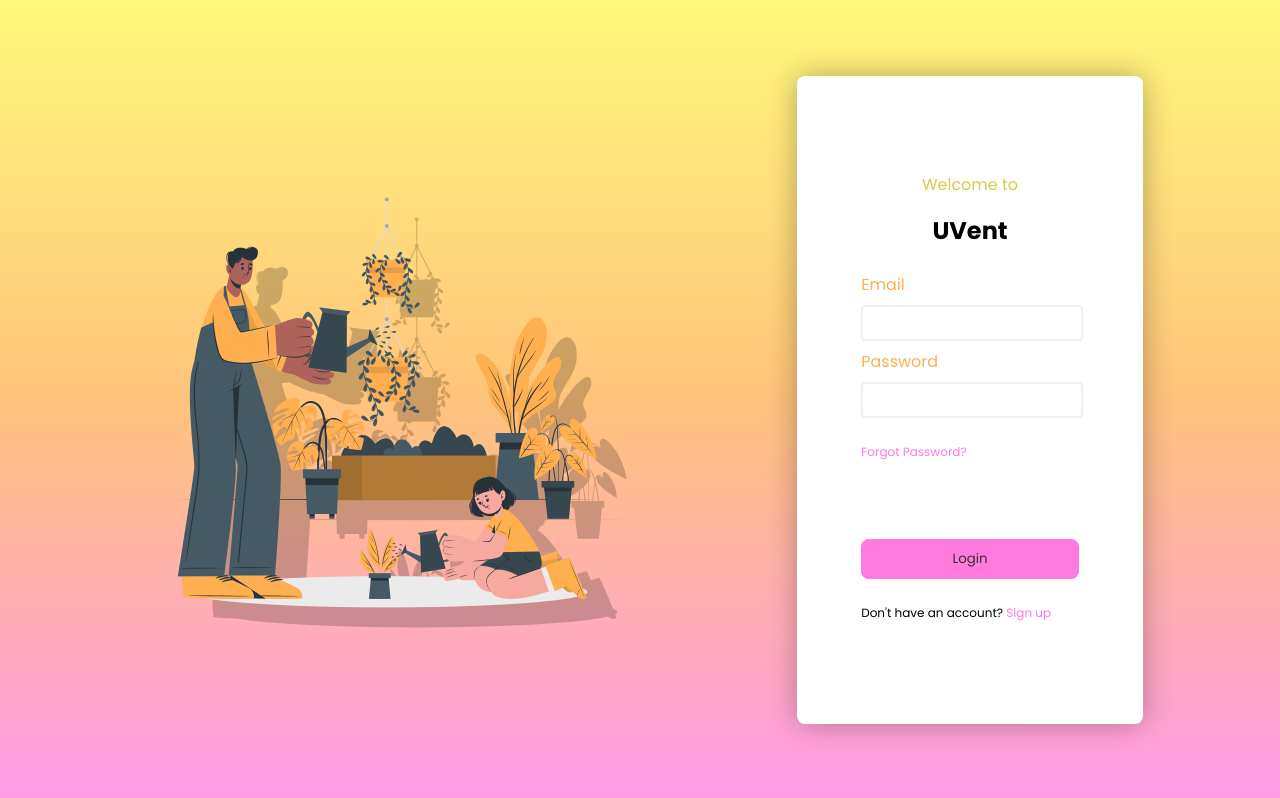
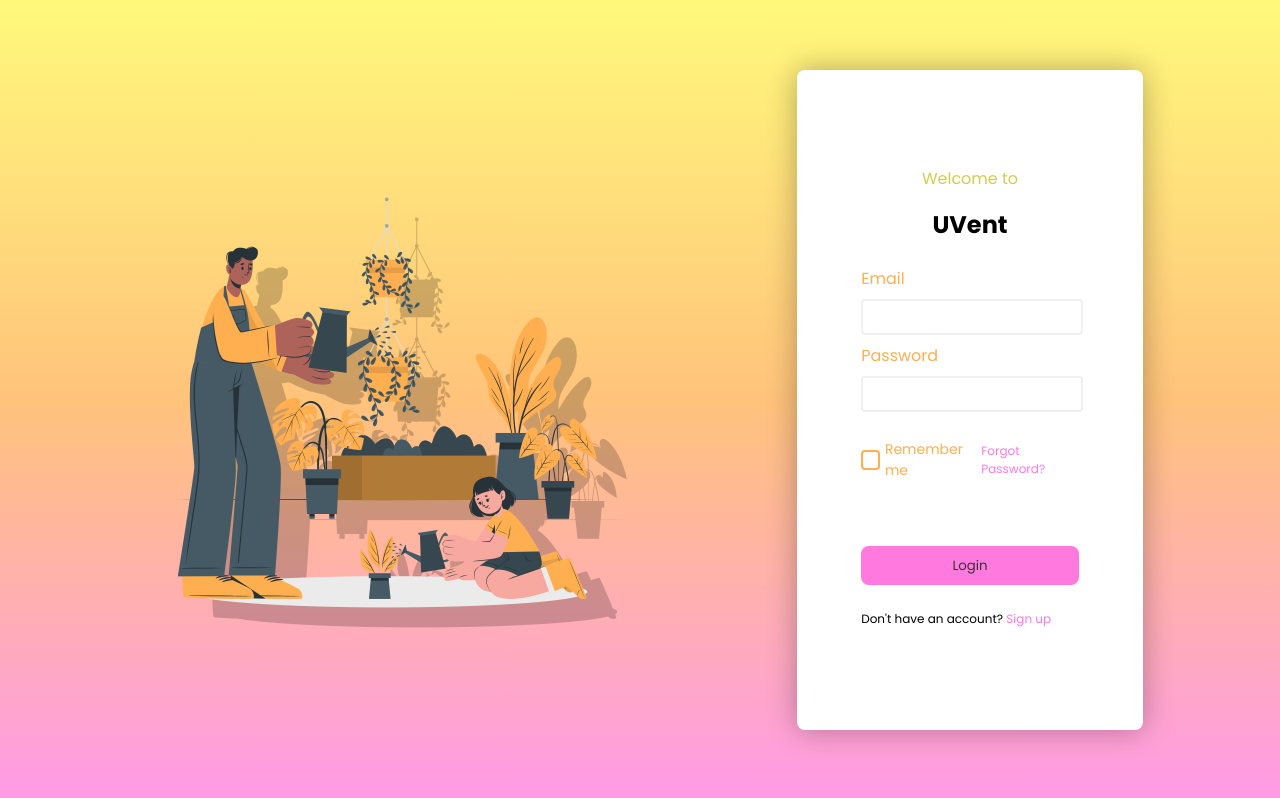
Before and after one commit to saaladdin/Software-Engineering-Project, a React (Create React App) app: page /login in a window 1280 px wide. Built offline with nearby package versions, Linux system fonts and the light colour scheme.

Commit message:
Added Remember Me Button

```diff
--- a/src/Components/Login/index.js
+++ b/src/Components/Login/index.js
@@ -17,9 +17,18 @@ const Login = () => {
                 <label htmlFor="password">Password</label>
                 <input type="password" id="password" name="password"/>
 
-                <div className="forgot-password">
-                    <p><a href="/forgotpassword">Forgot Password?</a> </p>
+                <div className="form-options">
+                    <label className="remember-me">
+                        <input type="checkbox" id="remember" name="remember" />
+                        Remember me
+                    </label>
+                    <div className="forgot-password">
+                        <p><a href="/forgotpassword">Forgot Password?</a> </p>
+                    </div>
                 </div>
+
+
+
 
                 <button className="submit" type="submit">Login</button>
 
--- a/src/Components/Login/index.scss
+++ b/src/Components/Login/index.scss
@@ -72,17 +72,58 @@
     }
 }
 
+.form-options {
+    display: flex;
+    justify-content: space-between; // pushes forgot password to right
+    align-items: center;
+    width: 100%;
+    margin-top: 10px;
+}
+
+.remember-me {
+    font-size: 14px;
+    display: flex;
+    align-items: center;
+    gap: 5px; // adds space between remember me text and check box
+
+    input[type="checkbox"] {
+        appearance: none; /* Ensures custom styling */
+        width: 16px;
+        height: 16px;
+        border: 2px solid #ffaf4f;
+        border-radius: 4px;
+        cursor: pointer;
+        position: relative;
+    }
+
+    input[type="checkbox"]:checked {
+        background-color: #ffaf4f; /* Change background when checked */
+        border: none;
+        display: flex;
+        align-items: center;
+        justify-content: center;
+    }
+
+    input[type="checkbox"]:checked::after {
+        content: "✔"; /* Checkmark */
+        font-size: 12px;
+        color: white;
+        display: block;
+        text-align: center;
+        line-height: 16px;
+    }
+}
+
 .forgot-password {
-    text-align: right;
     font-size: 12px;
-    margin-top: 5px;
-    margin-bottom: 10px;
 
     a {
-        text-decoration: none;
+        text-decoration: none; /* Remove underline */
         color: #ff79df;
     }
 }
+
+
 
 .signup-link {
     text-align: center;
```
